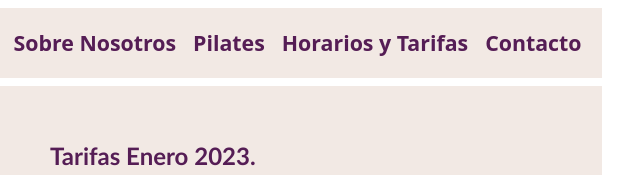
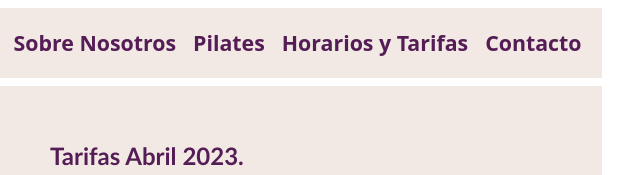
Before and after one commit to GoGordini/EntregaFinal_Tubio, a plain HTML site: page horarios.html in a window 1280 px wide. Shown: the top 175 px of the page, 608-1248 px from the left. Drawn offline with nearby package versions, Linux system fonts and the light colour scheme.

Commit message:
Abril 2023

```diff
--- a/horarios.html
+++ b/horarios.html
@@ -66,7 +66,7 @@
 
                 </div>
                 <div class="col">
-                    <h2> Tarifas Enero 2023.</h2>
+                    <h2> Tarifas Abril 2023.</h2>
                     <ul class="cuadraditos">
                         <li>1 clase semanal: $4.000 mensuales</li>
                         <li>2 clases semanales: $6.500 mensuales</li>
```
